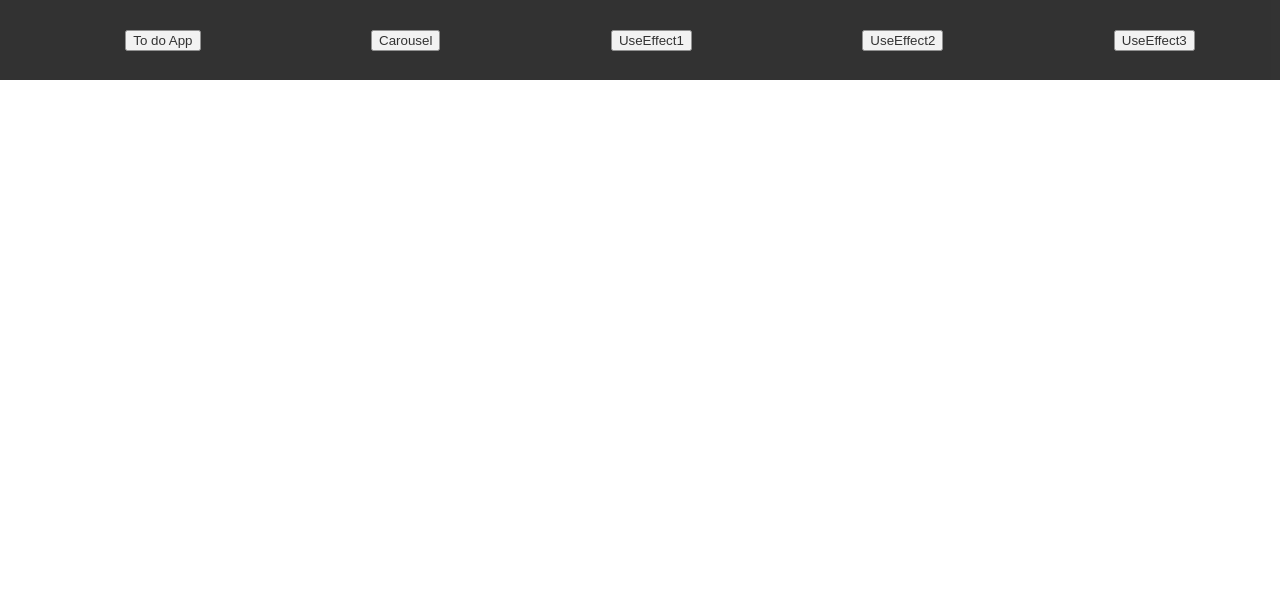
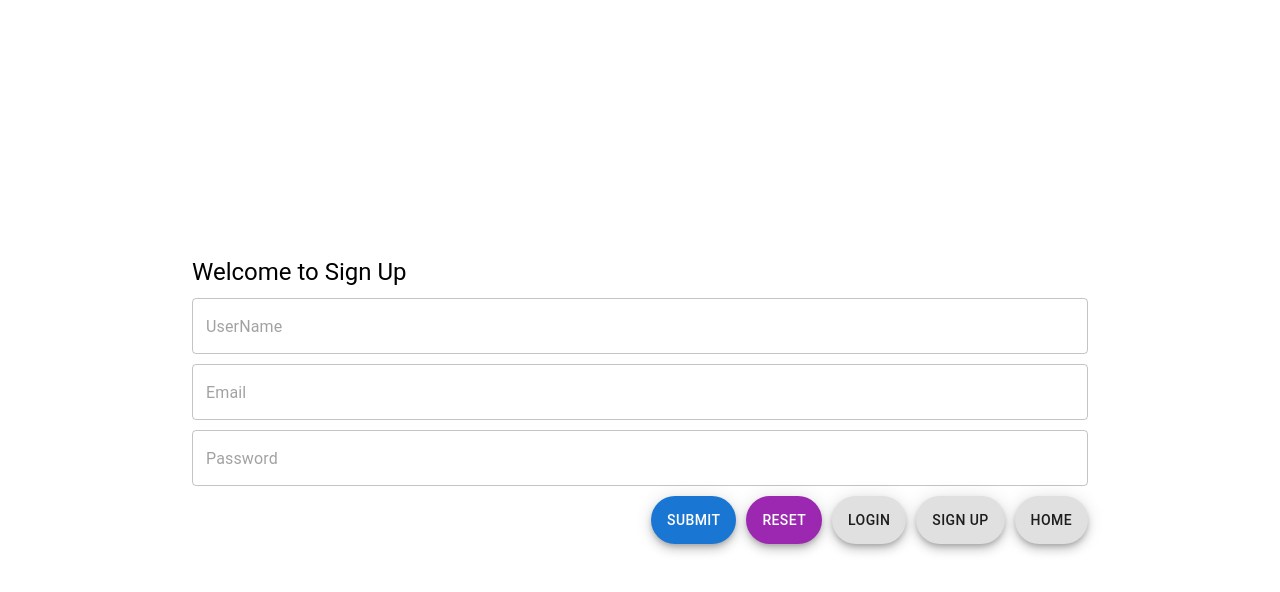
Before and after one commit to chandu9696/react_course_gfg, a React (Create React App) app: page /signup in a window 1280 px wide. Before the commit this address led to /. Shown: the top 592 px of the page. Built offline with nearby package versions, Linux system fonts and the light colour scheme.

Commit message:
Zomato Product

```diff
--- a/package.json
+++ b/package.json
@@ -16,12 +16,14 @@
     "@types/react-dom": "^18.0.4",
     "react": "^18.1.0",
     "react-dom": "^18.1.0",
+    "react-icons": "^4.4.0",
     "react-redux": "^8.0.2",
     "react-router-dom": "^6.3.0",
     "react-scripts": "5.0.1",
     "redux-devtools-extension": "^2.13.9",
     "typescript": "^4.6.4",
-    "web-vitals": "^2.1.4"
+    "web-vitals": "^2.1.4",
+    "@material-ui/icons":"^4.11.3"
   },
   "scripts": {
     "start": "react-scripts start",
--- a/src/App.css
+++ b/src/App.css
@@ -6,3 +6,9 @@
 {
   background-color: aqua;
 }
+*
+html,body,#root{
+  width: 100%;
+  height: 100%;
+
+}
--- a/src/App.tsx
+++ b/src/App.tsx
@@ -26,16 +26,19 @@ import ReduxExample from './components/ReduxExample';
 import Hotel from './components/Hotels';
 import MaterialUI from './components/MaterialUI';
 import Weather from './components/Weather';
+import Login from './components/Login';
+import SignUp from './components/SignUp';
+import Hotels from './components/Hotels';
 function App() {
   return (
-    <div>
+
       <Provider store={configureStoref()}>
       <BrowserRouter>
      <Routes>
       <Route path="virat" element={<Virat />} />
       <Route path="sachin" element={<Sachin />} />
       <Route path="rohit" element={<Rohit />} />
-      <Route path="/" element={<Home />} />
+
       <Route path="/user/:userId" element={<UserParams />}></Route>
       <Route path="/:x/:operator/:y" element={<ParamOperation />}></Route>
       <Route path="/:x///:y" element={<ParamOperation />}></Route>
@@ -51,12 +54,15 @@ function App() {
       <Route path='/hotel' element={<Hotel/>}></Route>
       <Route path='/materialUI' element={<MaterialUI/>}></Route>
       <Route path='/weather' element={<Weather/>}></Route>
+      <Route path='/login' element={<Login/>}></Route>
+      <Route path='/signup' element={<SignUp/>}></Route>
+      <Route path="/" element={<Hotels />} />
 
 
     </Routes>
   </BrowserRouter>
   </Provider>
-    </div>
+
 
   );
 }
--- /dev/null
+++ b/src/components/Autehticate.tsx
@@ -0,0 +1,28 @@
+import { Fab, TextField, Typography } from "@mui/material"
+import './Auth.css';
+
+interface IAuticate
+{
+    title:string
+}
+export default function Autehticate(props:IAuticate)
+{
+    return(
+        <div className="outer_box">
+            <div className="inner_box">
+        <Typography variant="h5">{props.title}</Typography>
+        <TextField variant="outlined" placeholder='UserName'></TextField>
+        <TextField variant="outlined" placeholder='Email'></TextField>
+        <TextField variant="outlined" placeholder='Password'></TextField>
+        <div className="btn_pro">
+        <Fab color='primary' variant="extended">Submit</Fab>
+        <Fab color='secondary' variant="extended">Reset</Fab>
+        <Fab variant="extended">Login</Fab>
+        <Fab variant="extended">Sign up</Fab>
+        <Fab variant="extended">Home</Fab>
+
+        </div>
+        </div>
+        </div>
+    )
+}
--- /dev/null
+++ b/src/components/Auth.css
@@ -0,0 +1,21 @@
+.outer_box
+{
+    width: 100vw;
+    height: 100vh;
+    display: flex;
+    justify-content: center;
+    align-items: center;
+}
+.inner_box
+{
+    width: 70%;
+    display: flex;
+    flex-direction: column;
+    gap:10px;
+}
+.btn_pro
+{
+    display: flex;
+    justify-content: flex-end;
+    gap:10px;
+}
--- a/src/components/Hotels.tsx
+++ b/src/components/Hotels.tsx
@@ -5,13 +5,14 @@ import { Interface } from "readline";
 import { AppState } from "./AppState";
 import { Ihotel, setHotel } from "./Reducers/HotelsSlice";
 import Hotel from "./Hotel";
+import TopBar from "./TopBar";
 
 
 
 export default function Hotels()
 {
     const usedispatch=useDispatch()
-        const count=useSelector((x:AppState)=>x.hotelslice)
+    const count=useSelector((x:AppState)=>x.hotelslice)
 
     useEffect(()=>
     {
@@ -35,7 +36,8 @@ export default function Hotels()
         {/* {console.log(count)}
       <p>{count.length}</p>
        <p>hello</p> */}
-         <div className="main_hele">
+       <TopBar/>
+      <div className="main_hele">
       {count.map((x,i)=> <Hotel key={i} {...x}/>)}
     </div>
     </>
--- /dev/null
+++ b/src/components/Login.tsx
@@ -0,0 +1,10 @@
+import Autehticate from "./Autehticate";
+
+export default function Login()
+{
+    return(
+        <div>
+            <Autehticate title="Welcome to Login"></Autehticate>
+        </div>
+    )
+}
--- /dev/null
+++ b/src/components/SignUp.tsx
@@ -0,0 +1,10 @@
+import Autehticate from "./Autehticate";
+
+export default function SignUp()
+{
+    return(
+        <div>
+             <Autehticate title="Welcome to Sign Up"></Autehticate>
+        </div>
+    )
+}
--- /dev/null
+++ b/src/components/TopBar.css
@@ -0,0 +1,55 @@
+.Nav_Item
+{
+    display: flex;
+    justify-content: space-around;
+    align-items: center;
+
+}
+.btn
+{
+    background-color:orange!important ;
+    color: antiquewhite;
+}
+.search_
+{
+    margin-left: 10px;
+
+
+    width: 40%;
+    height: 25px;
+    background-color: white!important;
+}
+.app
+{
+    display: flex;
+}
+.hand
+{
+    display: none;
+    position: absolute;
+    top:0;
+    right:0;
+}
+.hand img
+{
+    width: 23px;
+    height: 23px;
+}
+.color_giver
+{
+    background-color: blue;
+    width: 100vw;
+    height: 8vh;
+}
+@media screen and (max-width: 500px) {
+    .Nav_Item {
+        padding-top:40px;
+        flex-direction: column;
+        gap:10px;
+
+    }
+    .hand
+    {
+        display: block;
+    }
+  }
--- /dev/null
+++ b/src/components/TopBar.tsx
@@ -0,0 +1,27 @@
+import { AppBar, Button, InputBase } from "@mui/material";
+import { useState } from "react";
+import { useNavigate } from "react-router-dom";
+// import SearchIcon from "@material-ui/icons/Search";
+import './TopBar.css'
+
+export default function TopBar()
+{
+    const [data,setData]=useState<boolean>(true);
+    const navigate = useNavigate();
+    return(
+        <AppBar className="app">
+            {data? <div className='Nav_Item'>
+
+<InputBase className="search_" placeholder="Find Here"></InputBase>
+
+<Button className='btn' onClick={()=>navigate('/login')}>Login</Button>
+<Button  className='btn'onClick={()=>navigate('/signup')}>Sign Up</Button>
+<Button  className='btn'>Profile</Button>
+
+</div>:<div className="color_giver"></div>}
+
+            <button className='hand' onClick={()=>{setData(!data)}}><img className="img-hand" src='https://prestage.jioevents.com/assets/img/website/swap-me@2x.png'></img></button>
+
+        </AppBar>
+    )
+}
--- a/src/components/Weather.tsx
+++ b/src/components/Weather.tsx
@@ -2,17 +2,23 @@ import { useEffect, useState } from "react";
 import Navigator from "./Navigator";
 interface IData
 {
-    alert:[]
+  event:string;
 }
+// interface api_data
+// {
+//   domains:[]
+//   name:string
+// }
 const Weather = () => {
-    const [data,SetData]=useState<IData[]>()
+    const [data,SetData]=useState<IData[]>([])
+    // const [data1,SetData1]=useState<api_data[]>([])
     useEffect(()=>
     {
 
         async function api()
         {
             const respose=await fetch('./weather.json')
-            const json:IData=await respose.json()
+            const json=await respose.json()
             SetData(json.alert)
 
 
@@ -23,14 +29,57 @@ const Weather = () => {
 
 
         }
+        // async function api2()
+        // {
+        //     const respose=await fetch('http://universities.hipolabs.com/search?country=United+States')
+        //     const json:api_data[]=await respose.json()
+        //     SetData1(json)
+        //     // console.log(json.map(x=>x.domains))
+
+
+
+        //     //console.log(json.map((x)=>x.category))
+
+
+
+
+        // }
         api();
+        // api2();
     },[])
 
   return(
     <>
-    <h1>Hello kartu</h1>
-    <img src='https://m.media-amazon.com/images/I/71cFxsy+BCL._SX679_.jpg'></img>
+     {data.map((item,i)=>
+    {
+      return(
+        <div>{item.event}</div>
+      )
+    })}
     {console.log(data)}
+    {/* {data1.map((item,i)=>
+    {
+      return(
+        <>
+        {console.log(item.domains.map(
+          (item)=>item
+        ))}
+        <div>{item.name}</div>
+        <div>
+        {item.domains.map((item1)=>
+        {
+          return(
+            <div>{item1}</div>
+          )
+        }
+
+        )}
+        </div>
+        </>
+
+      )
+    })}
+     */}
 
     </>
   );
--- a/src/components/hotel.css
+++ b/src/components/hotel.css
@@ -1,8 +1,9 @@
 .img1
 {
-    width: 271px;
+    margin: auto;
+    width: 100%;
     height: 157px;
-    border:2px solid black;
+
     border-radius: 10px;
 }
 .main_hele
@@ -12,7 +13,7 @@
 
     row-gap: 9px;
     column-gap: 9px;
-    grid-template-columns: 1fr 1fr 1fr;
+    grid-template-columns: 1fr 1fr 1fr 1fr;
     /* grid-template-rows: 1fr 1fr 1fr; */
     align-items: center;
     justify-items: center;
@@ -21,6 +22,16 @@
 {
     width: 300px!important;
     height: 300px!important;
-    border:3px green solid;
+    border:3px rgb(17, 0, 128) solid;
     border-radius: 10px!important;
 }
+@media screen and (max-width: 900px) {
+    .main_hele {
+        grid-template-columns: 1fr 1fr;
+    }
+  }
+  @media screen and (max-width: 500px) {
+    .main_hele {
+        grid-template-columns: 1fr;
+    }
+  }
```
Also changed, not shown: 1 other file (tests, documents, lock files or other folders).
